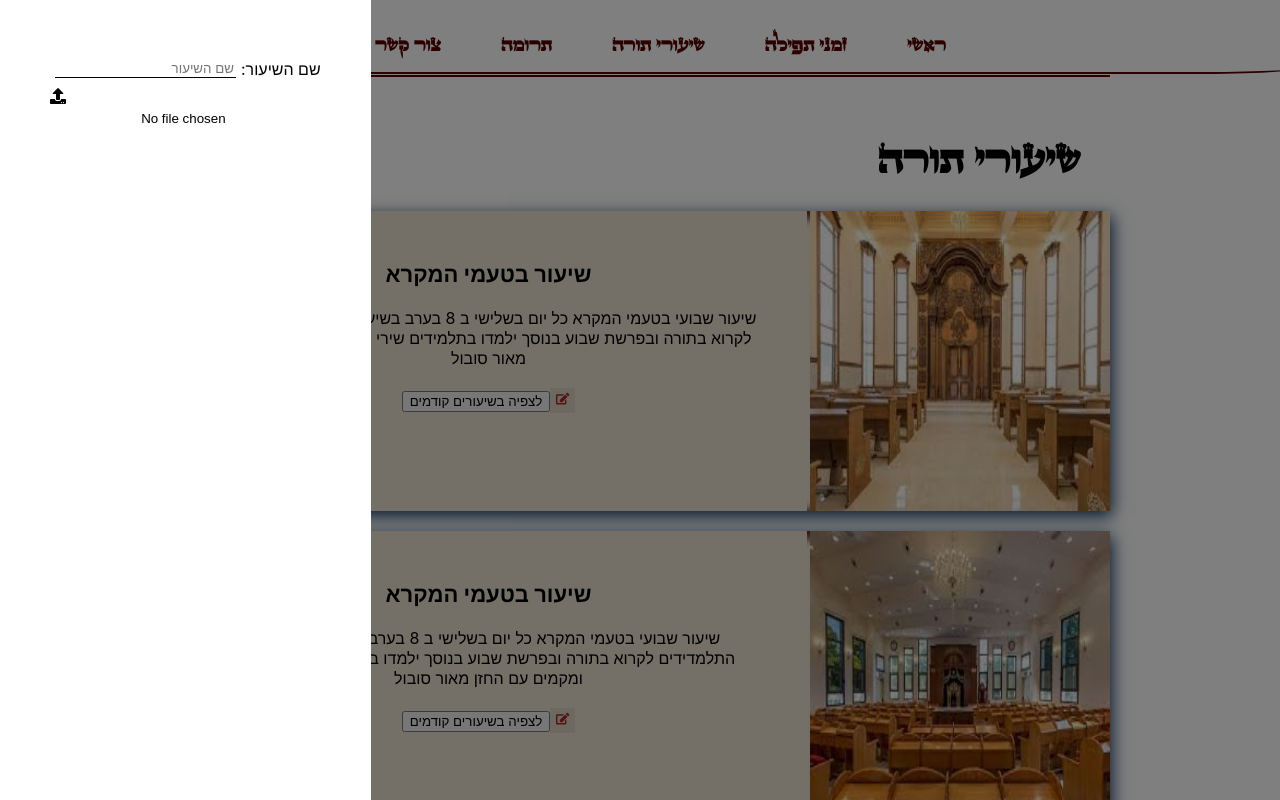
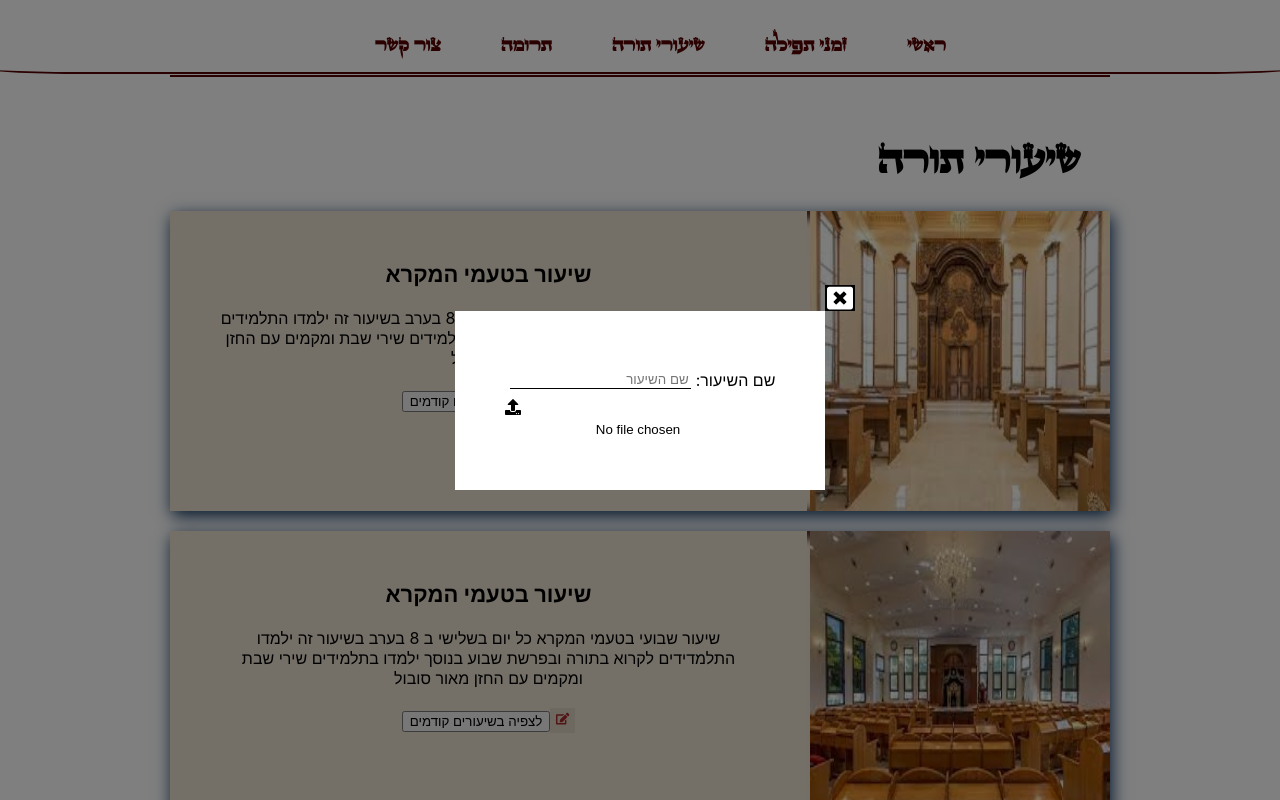
Before and after one commit to zemira-k/frontend, a React (Create React App) app: page / in a window 1280 px wide. Both pictures are taken after a click on the button 562 px from the left and 1777 px from the top of the page. Shown: the part 1377-2177 px from the top of the page. Built offline with nearby package versions, Linux system fonts and the light colour scheme; no server answers; grey boxes are pictures that could not be loaded.

Commit message:
close popups

```diff
--- a/src/App.css
+++ b/src/App.css
@@ -25,14 +25,13 @@ section {
   border-bottom: rgb(87, 1, 1) solid 2px;
 }
 
-
-.menu-btn{
+.menu-btn {
   border: 0;
   box-sizing: border-box;
   position: fixed;
   right: 10px;
   top: 10px;
-  background-color: inherit;
+  background-color: white;
   padding: 4px;
   display: none;
   font-size: xx-large;
@@ -54,11 +53,7 @@ box-shadow: -10px 0px 13px -7px #000000, 10px 0px 13px -7px #000000,
   position: fixed;
   background-color: rgba(255, 255, 255, 1);
   z-index: 1;
-
 }
-
-
-
 
 .header__navbar_item {
   box-sizing: border-box;
@@ -106,7 +101,6 @@ box-shadow: -10px 0px 13px -7px #000000, 10px 0px 13px -7px #000000,
   border: rgb(157, 2, 2) solid 2px;
   padding: 2px;
 }
-
 
 .parashat-shavoua {
   -webkit-box-shadow: -10px 0px 13px -7px #000000, 10px 0px 13px -7px #000000,
@@ -158,7 +152,6 @@ justify-content: center;
     "chol chol chol siurchol siurchol siurchol";
   gap: 10px;
 }
-
 
 .parashat-img {
   height: 250px;
@@ -219,8 +212,8 @@ justify-content: center;
   font-size: 22px;
   font-weight: bold;
 }
-.shiueri-Tora__text{
-  margin: 20px auto ;
+.shiueri-Tora__text {
+  margin: 20px auto;
 }
 
 .shiueri-Tora__img {
@@ -338,12 +331,7 @@ justify-content: center;
   visibility: hidden;
   display: flex;
   position: fixed;
-
 }
-.popup-smallNav{
-  justify-content:flex-start;
-}
-
 
 
 .content__section-title {
@@ -362,13 +350,6 @@ justify-content: center;
   position: relative;
   margin: auto;
   background-color: white;
-}
-
-
-.popup-container-_small{
-  margin: 0;
-  background-color: white;
-
 }
 
 .popup-open {
@@ -461,7 +442,7 @@ justify-content: center;
 
 .footer-info {
   display: flex;
-  justify-content:space-around;
+  justify-content: space-around;
   flex-wrap: wrap;
   padding: 30px 0;
   gap: 10px;
@@ -472,9 +453,8 @@ justify-content: center;
   padding: 15px;
   max-width: 400px;
   height: 200px;
-
 }
-.footer-content{
+.footer-content {
   display: flex;
   flex-direction: column;
   justify-content: space-around;
@@ -497,7 +477,6 @@ justify-content: center;
   font-family: Horev;
   src: url(../public/fonts/Horev\ CLM\ Heavy.ttf);
 }
-
 
 @media screen and (max-width: 430px) {
   .header__img {
@@ -545,7 +524,6 @@ justify-content: center;
   }
 }
 
-
 @media screen and (max-width: 575px) {
   .adsBored {
     grid-template-areas:
@@ -554,22 +532,30 @@ justify-content: center;
       "siurchol siurchol siurchol siurchol siurchol siurchol"
       "  chol chol chol  chol chol chol ";
     gap: 8px;
-
   }
   .header__navbar {
     display: none;
+  }
+  .menu-btn {
+    display: block;
+    z-index: 10;
+  }
 
-}.menu-btn{
-  display: block;
-
-}
-.header__small-navbar{
+  .header__small-navbar {
     display: flex;
     flex-direction: column;
     align-items: center;
     flex-direction: column-reverse;
-
   }
 
+  .popup-container-_small {
+    margin: 10px;
+    background-color: white;
+    height: 180px;
+  }
 
+  .popup-smallNav {
+    justify-content: flex-end;
+    z-index: 20;
   }
+}
--- a/src/App.js
+++ b/src/App.js
@@ -14,7 +14,7 @@ function App() {
   const [dayTime, setDayTime] = React.useState("");
   const [popupEdit, setPopupEdit] = React.useState(false);
   const [popupShiuriTora, setPopupShiuriTora] = React.useState(false);
-  const [isVisible, setIsVisible] = React.useState(false)
+  const [isVisible, setIsVisible] = React.useState(false);
 
   const shiureiToraData = [
     {
@@ -55,12 +55,20 @@ function App() {
   const closePopup = () => {
     setPopupEdit(false);
     setPopupShiuriTora(false);
-    setIsVisible(false)
+    setIsVisible(false);
   };
 
-const openMenu=()=>{
-  setIsVisible(true)
-}
+  const closeByOverlayClick = (e) => {
+    closePopup();
+    e.stopPropagation();
+  };
+  const onModalClick = (e) => {
+    e.stopPropagation();
+  };
+
+  const openMenu = () => {
+    setIsVisible(true);
+  };
 
   React.useEffect(() => {
     fetch("https://www.hebcal.com/zmanim?cfg=json&geonameid=293397")
@@ -108,17 +116,33 @@ const openMenu=()=>{
 
   return (
     <div className="App">
-      <PopupEdit closePopup={closePopup} openPopup={popupEdit} closePopupfunc={closePopup} />
+      <PopupEdit
+        onOverlayClick={closeByOverlayClick}
+        onModalClick={onModalClick}
+        openPopup={popupEdit}
+        closePopupfunc={closePopup}
+      />
       <PopupShiuriTora
-      closePopup={closePopup}
+        onOverlayClick={closeByOverlayClick}
+        onModalClick={onModalClick}
         openPopup={popupShiuriTora}
         closePopupfunc={closePopup}
       />
       <header id="header-menu">
-        {isVisible?<Popup smallNav={true} closePopup={closePopup} openPopup={true}><Navbar isVisible={isVisible}></Navbar></Popup> : <Navbar isVisible={isVisible}></Navbar>
-        }
-        <button className="menu-btn"  onClick={openMenu} ><TiThMenu/></button>
-
+        {isVisible ? (
+          <Popup
+            smallNav={true}
+            onOverlayClick={closePopup}
+            openPopup={true}
+          >
+            <Navbar isVisible={isVisible}></Navbar>
+          </Popup>
+        ) : (
+          <Navbar isVisible={isVisible}></Navbar>
+        )}
+        <button className="menu-btn" onClick={openMenu}>
+          <TiThMenu />
+        </button>
 
         <div className="header__title">בית כנסת בית אל הרצל יהוד</div>
         <Slides />
@@ -275,7 +299,7 @@ const openMenu=()=>{
           <div className="footer-content">
             <div>
               <h4>גבאי בית הכנסת : עמוס נימני</h4>
-              <h4>כתובת: הרצל  21 יהוד</h4>
+              <h4>כתובת: הרצל 21 יהוד</h4>
             </div>
             <div>
               כל הזכויות שמורות ל
--- a/src/Navbar.js
+++ b/src/Navbar.js
@@ -1,11 +1,7 @@
-import React, { useState } from "react";
- export const Navbar =({isVisible})=>{
-
-return(
-
+export const Navbar = ({ isVisible }) => {
+  return (
     <nav>
-
-    <ul className={!isVisible?"header__navbar ": "header__small-navbar"}>
+      <ul className={!isVisible ? "header__navbar " : "header__small-navbar"}>
         <li className="header__navbar_item">
           {" "}
           <a className="header__navbar_link" href="#contact">
@@ -36,7 +32,5 @@ return(
         </li>
       </ul>
     </nav>
-
-)
-
-}
+  );
+};
--- a/src/Popup.js
+++ b/src/Popup.js
@@ -2,8 +2,26 @@ import React from "react";
 
 export const Popup = (props) => {
   return (
-    <div onClick={props.closePopup} className={props.smallNav?"popup popup-open popup-smallNav": props.openPopup ? " popup popup-open" : "popup"}>
-      <div className={props.smallNav? "popup-container ": "popup-container-_small"}>{props.children}</div>
+    <div
+      onClick={props.onOverlayClick}
+      className={
+        props.smallNav
+          ? "popup popup-open popup-smallNav"
+          : props.openPopup
+          ? " popup popup-open"
+          : "popup"
+      }
+    >
+      <div
+      onClick={props.onModalClick}
+        className={
+          props.smallNav
+            ? "popup-container popup-container-_small"
+            : "popup-container"
+        }
+      >
+        {props.children}
+      </div>
     </div>
   );
 };
--- a/src/PopupEdit.js
+++ b/src/PopupEdit.js
@@ -4,7 +4,7 @@ import { Popup } from "./Popup";
 export const PopupEdit = (props) => {
 
   return (
-    <Popup closePopup={props.closePopup}  openPopup={props.openPopup}>
+    <Popup onOverlayClick={props.onOverlayClick} onModalClick={props.onModalClick}  openPopup={props.openPopup}>
 
         <form className="popup-form">
         <FaWindowClose className="popup-close"  onClick={props.closePopupfunc}/>
--- a/src/PopupShiuriTora.js
+++ b/src/PopupShiuriTora.js
@@ -5,7 +5,7 @@ import { Slides } from "./Slides";
 
 export const PopupShiuriTora = (props) => {
   return (
-    <Popup closePopup={props.closePopup} openPopup={props.openPopup}>
+    <Popup onOverlayClick={props.onOverlayClick} onModalClick={props.onModalClick} openPopup={props.openPopup}>
       <div className="popup__content">
       <FaWindowClose className="popup-close" onClick={props.closePopupfunc} />
       <h2 className="popup-title">משעורי השבוע</h2>
```
Also changed, not shown: public/index.html (+1 -21 lines), 15 other files (tests, documents, lock files or other folders). Lines whose indentation alone changed are shown as unchanged.
